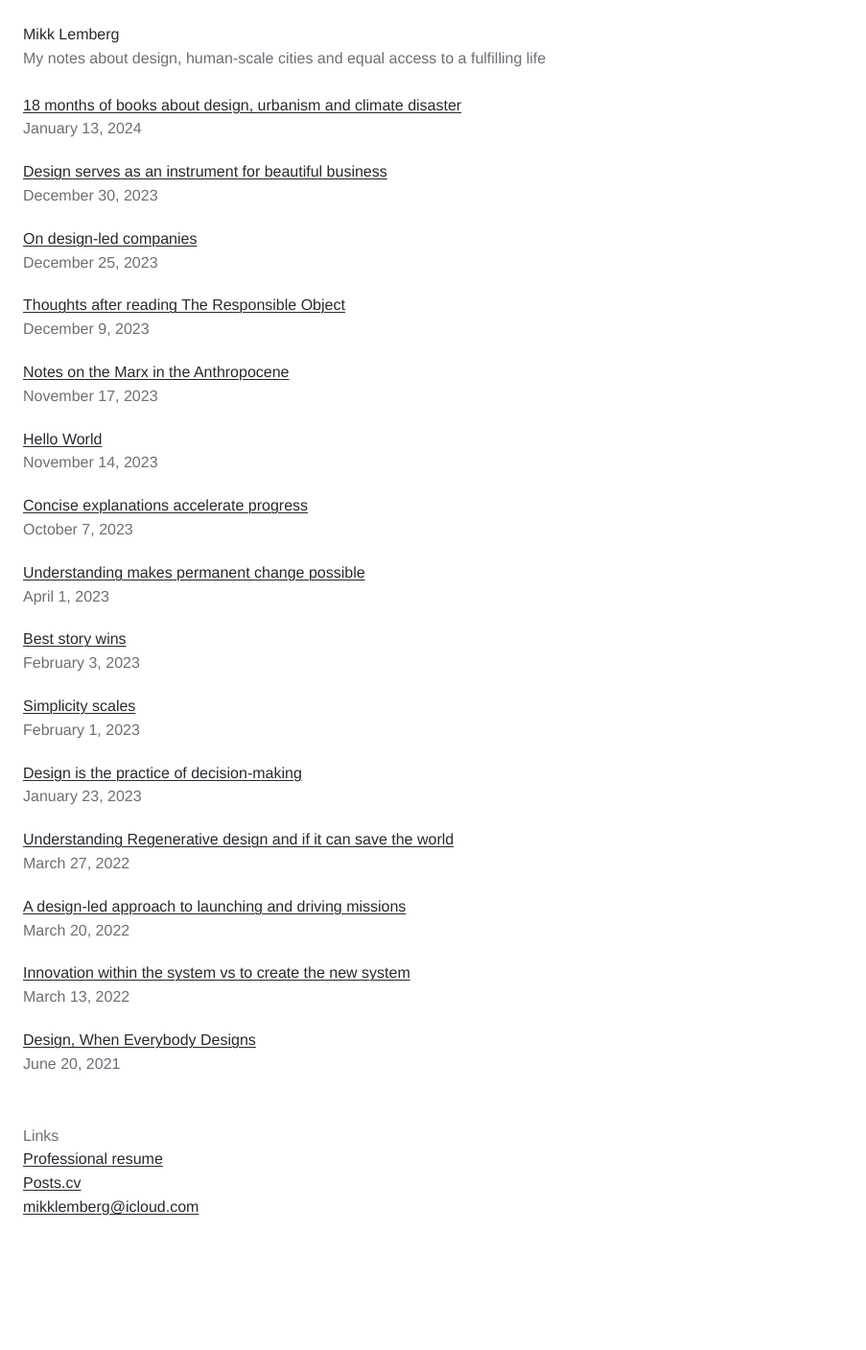
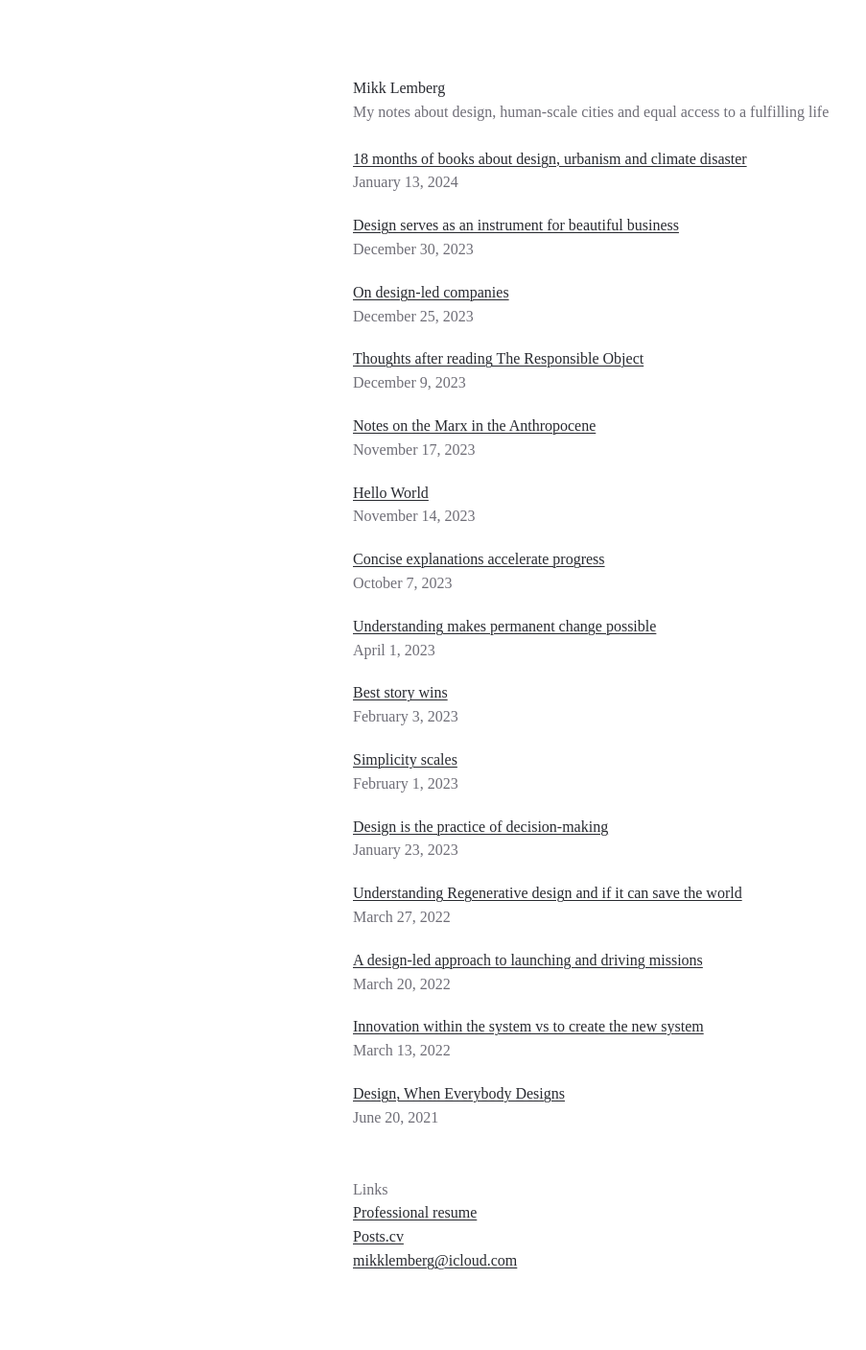
Before and after one commit to mikklemberg/My-personal-notes, a Jekyll site: the page built from README.md, in a window 1280 px wide. Shown: the whole page at 96% size, without its empty margins (0-903 px from the left). Built offline with Jekyll 4.4.1, drawn with Linux system fonts in a browser that asks for light colours; our own code applies the rules of GitHub Pages for plain Markdown files; before the commit the page ends 1295 px from its top, so only the background shows below that.

Commit message:
Update style.css

```diff
--- a/assets/css/style.css
+++ b/assets/css/style.css
@@ -6,16 +6,24 @@
 }
 
 html {
-    font-family: "Helvetica Neue", Helvetica, Arial, sans-serif;
+    font-family: "system-ui, sans-serif;
     font-weight: 400;
-    font-size: 16px;
-    line-height: 155%;
+    font-size: 1rem;
+    line-height: 1.55rem;
 }
 
 body {
     background-color: #fff;
     color: #282a30;
 }
+
+.container {
+    width: 100%;
+    max-width: 36rem;
+    margin: 0 auto;
+    padding: 5rem 1rem;
+}
+
 
 h1, h2 {
     font-weight: 500;
@@ -44,11 +52,6 @@ b {
     font-weight: 500;
 }
 
-.container {
-    width: 95%;
-    max-width: 576px;
-    margin: 24px 24px;
-}
 
 .posts {
     margin-top: 24px;
@@ -93,9 +96,10 @@ hr {
 
 @media screen and (max-width: 768px) {
     .container {
-        width: 96%;
-        padding: 24px 0px 48px 0px;
-        max-width: 576px;
+        width: 100;
+        margin: 0 auto;
+        padding: 5rem 1rem;
+        max-width: 36rem;
     }
 }
 
```
